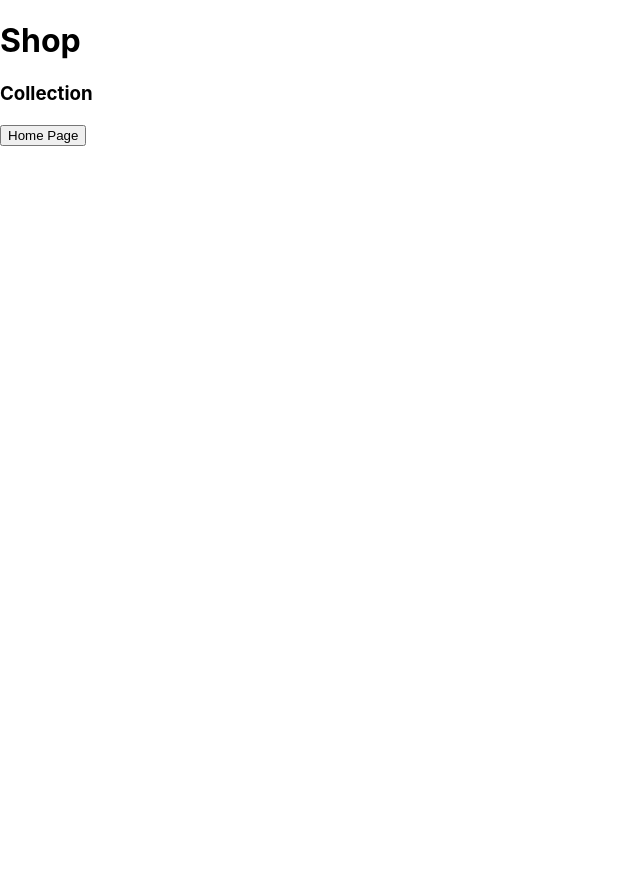
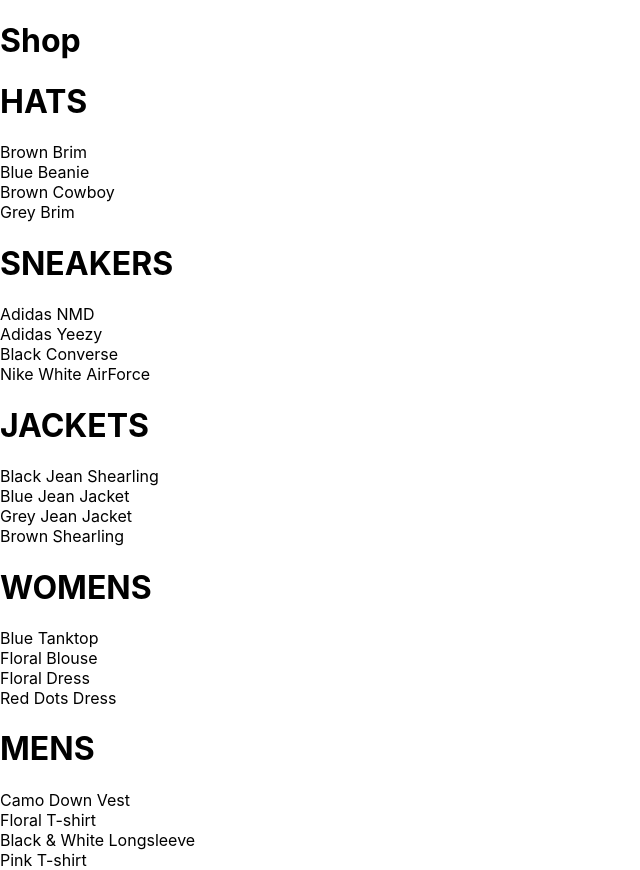
Before and after one commit to vanely/Ecommerce, a React app: page /shop in a window 1280 px wide. Shown: the whole page, without its empty margins (0-640 px from the left). Before the commit the page ends 800 px from the top, so only its background shows below. Built offline with nearby package versions, Linux system fonts and the light colour scheme.

Commit message:
collection item and collection preview

```diff
--- /dev/null
+++ b/src/Data/HomePageDirectories.data.js
@@ -0,0 +1,34 @@
+export const homePageDirs = [
+    {
+        id: 1,
+        title: 'hats',
+        imageUrl: 'https://i.ibb.co/cvpntL1/hats.png',
+        linkUrl: 'shop/hats'
+    },
+    {
+        id: 2,
+        title: 'jackets',
+        imageUrl: 'https://i.ibb.co/px2tCc3/jackets.png',
+        linkUrl: 'shop/jackets'
+    },
+    {
+        id: 3,
+        title: 'sneakers',
+        imageUrl: 'https://i.ibb.co/0jqHpnp/sneakers.png',
+        linkUrl: 'shop/sneakers'
+    },
+    {
+        id: 4,
+        title: 'womens',
+        imageUrl: 'https://i.ibb.co/GCCdy8t/womens.png',
+        size: 'large',
+        linkUrl: 'shop/womens'
+    },
+    {
+        id: 5,
+        title: 'mens',
+        imageUrl: 'https://i.ibb.co/R70vBrQ/men.png',
+        size: 'large',
+        linkUrl: 'shop/mens'
+    }
+];
--- /dev/null
+++ b/src/Data/Shopcollections.data.js
@@ -0,0 +1,247 @@
+export const shopcollectionsData = [
+    {
+        id: 1,
+        title: 'Hats',
+        routeName: 'hats',
+        items: [
+            {
+                id: 1,
+                name: 'Brown Brim',
+                imageUrl: 'https://i.ibb.co/ZYW3VTp/brown-brim.png',
+                price: 25
+            },
+            {
+                id: 2,
+                name: 'Blue Beanie',
+                imageUrl: 'https://i.ibb.co/ypkgK0X/blue-beanie.png',
+                price: 18
+            },
+            {
+                id: 3,
+                name: 'Brown Cowboy',
+                imageUrl: 'https://i.ibb.co/QdJwgmp/brown-cowboy.png',
+                price: 35
+            },
+            {
+                id: 4,
+                name: 'Grey Brim',
+                imageUrl: 'https://i.ibb.co/RjBLWxB/grey-brim.png',
+                price: 25
+            },
+            {
+                id: 5,
+                name: 'Green Beanie',
+                imageUrl: 'https://i.ibb.co/YTjW3vF/green-beanie.png',
+                price: 18
+            },
+            {
+                id: 6,
+                name: 'Palm Tree Cap',
+                imageUrl: 'https://i.ibb.co/rKBDvJX/palm-tree-cap.png',
+                price: 14
+            },
+            {
+                id: 7,
+                name: 'Red Beanie',
+                imageUrl: 'https://i.ibb.co/bLB646Z/red-beanie.png',
+                price: 18
+            },
+            {
+                id: 8,
+                name: 'Wolf Cap',
+                imageUrl: 'https://i.ibb.co/1f2nWMM/wolf-cap.png',
+                price: 14
+            },
+            {
+                id: 9,
+                name: 'Blue Snapback',
+                imageUrl: 'https://i.ibb.co/X2VJP2W/blue-snapback.png',
+                price: 16
+            }
+        ]
+    },
+    {
+        id: 2,
+        title: 'Sneakers',
+        routeName: 'sneakers',
+        items: [
+            {
+                id: 1,
+                name: 'Adidas NMD',
+                imageUrl: 'https://i.ibb.co/0s3pdnc/adidas-nmd.png',
+                price: 220
+            },
+            {
+                id: 2,
+                name: 'Adidas Yeezy',
+                imageUrl: 'https://i.ibb.co/dJbG1cT/yeezy.png',
+                price: 280
+            },
+            {
+                id: 3,
+                name: 'Black Converse',
+                imageUrl: 'https://i.ibb.co/bPmVXyP/black-converse.png',
+                price: 110
+            },
+            {
+                id: 4,
+                name: 'Nike White AirForce',
+                imageUrl: 'https://i.ibb.co/1RcFPk0/white-nike-high-tops.png',
+                price: 160
+            },
+            {
+                id: 5,
+                name: 'Nike Red High Tops',
+                imageUrl: 'https://i.ibb.co/QcvzydB/nikes-red.png',
+                price: 160
+            },
+            {
+                id: 6,
+                name: 'Nike Brown High Tops',
+                imageUrl: 'https://i.ibb.co/fMTV342/nike-brown.png',
+                price: 160
+            },
+            {
+                id: 7,
+                name: 'Air Jordan Limited',
+                imageUrl: 'https://i.ibb.co/w4k6Ws9/nike-funky.png',
+                price: 190
+            },
+            {
+                id: 8,
+                name: 'Timberlands',
+                imageUrl: 'https://i.ibb.co/Mhh6wBg/timberlands.png',
+                price: 200
+            }
+        ]
+    },
+    {
+        id: 3,
+        title: 'Jackets',
+        routeName: 'jackets',
+        items: [
+            {
+                id: 1,
+                name: 'Black Jean Shearling',
+                imageUrl: 'https://i.ibb.co/XzcwL5s/black-shearling.png',
+                price: 125
+            },
+            {
+                id: 2,
+                name: 'Blue Jean Jacket',
+                imageUrl: 'https://i.ibb.co/mJS6vz0/blue-jean-jacket.png',
+                price: 90
+            },
+            {
+                id: 3,
+                name: 'Grey Jean Jacket',
+                imageUrl: 'https://i.ibb.co/N71k1ML/grey-jean-jacket.png',
+                price: 90
+            },
+            {
+                id: 4,
+                name: 'Brown Shearling',
+                imageUrl: 'https://i.ibb.co/s96FpdP/brown-shearling.png',
+                price: 165
+            },
+            {
+                id: 5,
+                name: 'Tan Trench',
+                imageUrl: 'https://i.ibb.co/M6hHc3F/brown-trench.png',
+                price: 185
+            }
+        ]
+    },
+    {
+        id: 4,
+        title: 'Womens',
+        routeName: 'womens',
+        items: [
+            {
+                id: 1,
+                name: 'Blue Tanktop',
+                imageUrl: 'https://i.ibb.co/7CQVJNm/blue-tank.png',
+                price: 25
+            },
+            {
+                id: 2,
+                name: 'Floral Blouse',
+                imageUrl: 'https://i.ibb.co/4W2DGKm/floral-blouse.png',
+                price: 20
+            },
+            {
+                id: 3,
+                name: 'Floral Dress',
+                imageUrl: 'https://i.ibb.co/KV18Ysr/floral-skirt.png',
+                price: 80
+            },
+            {
+                id: 4,
+                name: 'Red Dots Dress',
+                imageUrl: 'https://i.ibb.co/N3BN1bh/red-polka-dot-dress.png',
+                price: 80
+            },
+            {
+                id: 5,
+                name: 'Striped Sweater',
+                imageUrl: 'https://i.ibb.co/KmSkMbH/striped-sweater.png',
+                price: 45
+            },
+            {
+                id: 6,
+                name: 'Yellow Track Suit',
+                imageUrl: 'https://i.ibb.co/v1cvwNf/yellow-track-suit.png',
+                price: 135
+            },
+            {
+                id: 7,
+                name: 'White Blouse',
+                imageUrl: 'https://i.ibb.co/qBcrsJg/white-vest.png',
+                price: 20
+            }
+        ]
+    },
+    {
+        id: 5,
+        title: 'Mens',
+        routeName: 'mens',
+        items: [
+            {
+                id: 1,
+                name: 'Camo Down Vest',
+                imageUrl: 'https://i.ibb.co/xJS0T3Y/camo-vest.png',
+                price: 325
+            },
+            {
+                id: 2,
+                name: 'Floral T-shirt',
+                imageUrl: 'https://i.ibb.co/qMQ75QZ/floral-shirt.png',
+                price: 20
+            },
+            {
+                id: 3,
+                name: 'Black & White Longsleeve',
+                imageUrl: 'https://i.ibb.co/55z32tw/long-sleeve.png',
+                price: 25
+            },
+            {
+                id: 4,
+                name: 'Pink T-shirt',
+                imageUrl: 'https://i.ibb.co/RvwnBL8/pink-shirt.png',
+                price: 25
+            },
+            {
+                id: 5,
+                name: 'Jean Long Sleeve',
+                imageUrl: 'https://i.ibb.co/VpW4x5t/roll-up-jean-shirt.png',
+                price: 40
+            },
+            {
+                id: 6,
+                name: 'Burgundy T-shirt',
+                imageUrl: 'https://i.ibb.co/mh3VM1f/polka-dot-shirt.png',
+                price: 25
+            }
+        ]
+    }
+];
--- a/src/Pages/Shop/Shop.component.jsx
+++ b/src/Pages/Shop/Shop.component.jsx
@@ -1,15 +1,34 @@
 import React from 'react';
 
-function Shop(props) {
-    return (
-        <div>
-            <h1>Shop</h1>
-            <h3>Collection</h3>
+import CollectionsPreview from "../../components/PreviewCollections/CollectionsPreview.component";
+import { shopcollectionsData } from "../../Data/Shopcollections.data";
+
+import './Shop.styles.scss';
+
+export default class Shop extends React.Component {
+    constructor(props) {
+        super(props);
+        this.state = {
+            collections: shopcollectionsData,
+        };
+    }
+
+    render() {
+        const { collections } = this.state;
+        return (
             <div>
-                <button onClick={() => {props.history.push('/')}}>Home Page</button>
+                <h1>Shop</h1>
+                {
+                    collections.map(({id, ...otherCollectionProps}) => {
+                        return (
+                            <CollectionsPreview
+                                key={ id }
+                                { ...otherCollectionProps }
+                            />
+                        )
+                    })
+                }
             </div>
-        </div>
-    );
+        );
+    }
 }
-
-export default Shop;
--- a/src/components/MenuItems/MenuItem.component.jsx
+++ b/src/components/MenuItems/MenuItem.component.jsx
@@ -5,7 +5,6 @@
 import './MenuItem.styles.scss';
 
 const MenuItem = ({ title, imageUrl, size, linkUrl, history, match }) => {
-    console.log(`${match.path}${linkUrl}`);
     return (
         <div className={`${size} menu-item`} onClick={() => history.push(`${match.path}${linkUrl}`)}>
             <div className="background-image" style={{ backgroundImage: `url(${imageUrl})` }}/>
--- /dev/null
+++ b/src/components/PreviewCollections/CollectionsPreview.component.jsx
@@ -0,0 +1,25 @@
+import React from 'react';
+
+import './CollectionsPreview.styles.scss';
+
+const CollectionsPreview = ({title, items}) => {
+    return (
+        <div className="collection-preview">
+            <h1 className="title">{ title.toUpperCase() }</h1>
+            <div className="preview">
+                {
+                    items.filter((item, index) => index < 4)
+                    .map(( item ) => {
+                        return (
+                            <div key={ item.id }>
+                                { item.name }
+                            </div>
+                        );
+                    })
+                }
+            </div>
+        </div>
+    );
+};
+
+export default CollectionsPreview;
--- a/src/containers/App/App.js
+++ b/src/containers/App/App.js
@@ -28,7 +28,7 @@
             <Route exact path='/' component={ HomePage }/>
             <Route exact path='/shop/hats' component={ HatsPage }/>
             <Switch>
-                <Route path='/shop' component={ Shop }/>
+                <Route exact path='/shop' component={ Shop }/>
             </Switch>
         </div>
       );
--- a/src/containers/App/App.scss
+++ b/src/containers/App/App.scss
@@ -1,4 +1,4 @@
 
 body {
-    font-family: 'Open Sans Condensed';
+  font-family: 'Open Sans Condensed', sans-serif;
 }
```
Also changed, not shown: src/containers/Directory/Directory.component.jsx (+2 -34 lines), src/components/CollectionItem/CollectionItem.component.jsx (added), src/components/CollectionItem/CollectionItem.styles.scss (added), src/components/PreviewCollections/CollectionsPreview.styles.scss (added).
